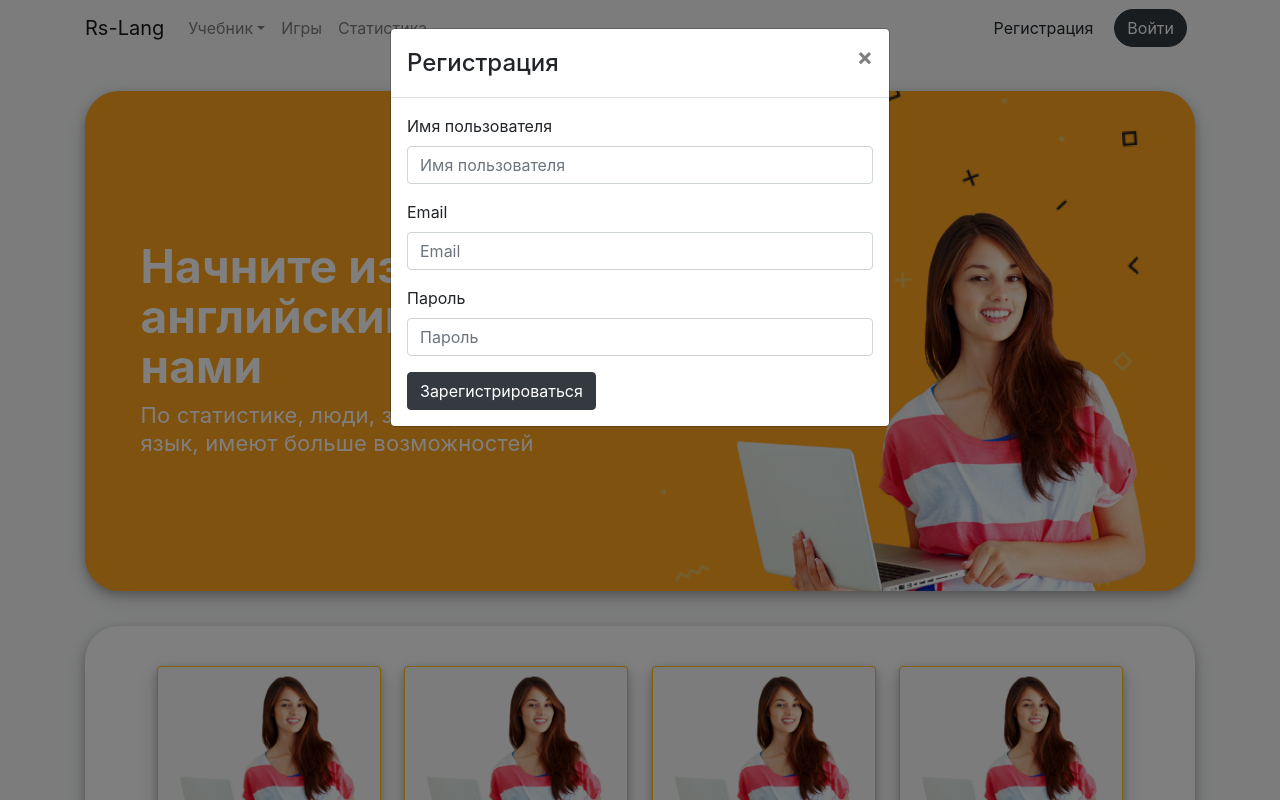
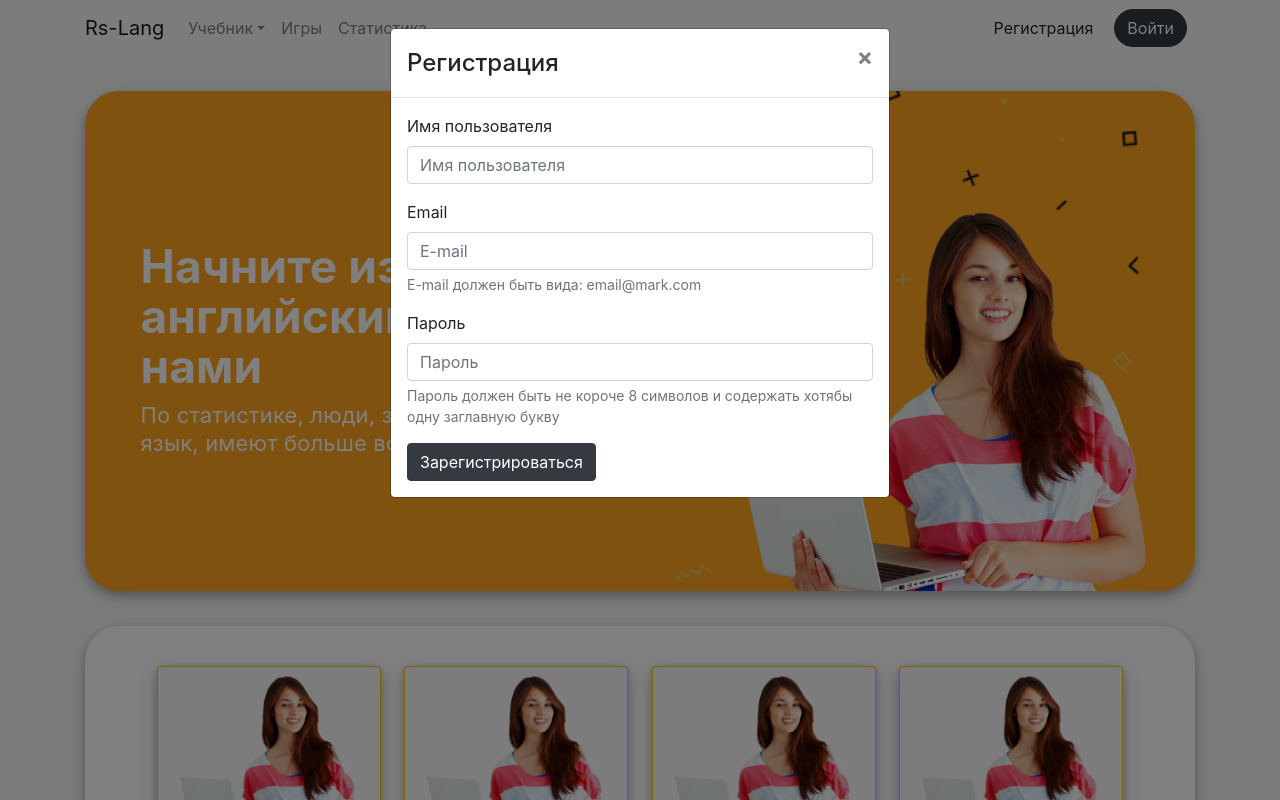
Before and after one commit to Donish99/rslang, a React (Create React App) app: page / in a window 1280 px wide. Both pictures are taken after a click on the button "Регистрация". Shown: the top 800 px of the page. Built offline with nearby package versions, Linux system fonts and the light colour scheme.

Commit message:
feat: implement register

```diff
--- a/src/Components/Header/Header.jsx
+++ b/src/Components/Header/Header.jsx
@@ -1,24 +1,29 @@
 import { Navbar, Nav, NavDropdown, Button, Container, Modal, Form } from 'react-bootstrap';
 import { useState } from 'react';
 import authService from "../../services/authService"
+import usersService from "../../services/usersService"
 import styles from './Header.module.scss'
 
 const Header = () => {
 
-    //Register
     const [showRegister, setShowRegister] = useState(false);
     const handleCloseRegister = () => setShowRegister(false);
     const handleShowRegister = () => setShowRegister(true);
 
-    //Log
     const [showLogIn, setShowLogIn] = useState(false);
     const handleCloseLogIn = () => setShowLogIn(false);
     const handleShowLogIn = () => setShowLogIn(true);
 
     const [email, setEmail] = useState('');
     const [password, setPassword] = useState('');
+    const [name, setName] = useState('');
 
     const [isLogged, setLogged] = useState(authService.getJwt())
+
+
+    const handleChangeName = (event) => {
+        setName(event.target.value);
+    }
 
     const handleChangeEmailLogIn = (event) => {
         setEmail(event.target.value);
@@ -26,6 +31,18 @@ const Header = () => {
 
     const handleChangePasswordLogIn = (event) => {
         setPassword(event.target.value);
+    }
+
+    async function handleSubmitRegister() {
+        const user = {
+            name: name,
+            email: email,
+            password: password,
+        }
+        await usersService.register(user);
+        await authService.login(user.email, user.password);
+        handleCloseRegister();
+        setLogged(authService.getJwt())
     }
 
     async function handleSubmitLogIn() {
@@ -42,8 +59,8 @@ const Header = () => {
     let buttonRegister;
     if (!isLogged) {
         buttonRegister = <Button variant="light" className="mr-2 rounded-pill" onClick={handleShowRegister}>
-        Регистрация
-    </Button>
+            Регистрация
+                        </Button>
     } else {
         buttonRegister = <></>;
     }
@@ -51,11 +68,11 @@ const Header = () => {
     let buttonLog;
     if (!isLogged) {
         buttonLog = <Button variant="dark" className="mr-2 rounded-pill" onClick={handleShowLogIn}>
-                        Войти
+            Войти
                     </Button>;
     } else {
         buttonLog = <Button variant="dark" className="mr-2 rounded-pill" onClick={handleLogOut}>
-                        Выйти
+            Выйти
                     </Button>;
     }
 
@@ -89,22 +106,40 @@ const Header = () => {
                     <Modal.Title>Регистрация</Modal.Title>
                 </Modal.Header>
                 <Modal.Body>
-                    <Form >
+                    <Form onSubmit={handleSubmitRegister}>
                         <Form.Group controlId="formBasicName">
                             <Form.Label>Имя пользователя</Form.Label>
-                            <Form.Control type="text" placeholder="Имя пользователя" />
+                            <Form.Control
+                                type="text"
+                                placeholder="Имя пользователя"
+                                value={name}
+                                onChange={handleChangeName}
+                            />
                         </Form.Group>
                         <Form.Group controlId="formBasicEmail">
                             <Form.Label>Email</Form.Label>
-                            <Form.Control type="email" placeholder="Email" />
+                            <Form.Control
+                                type="text"
+                                placeholder="E-mail"
+                                value={email}
+                                onChange={handleChangeEmailLogIn}
+                            />
+                            <Form.Text className="text-muted">
+                                E-mail должен быть вида: email@mark.com
+                            </Form.Text>
                         </Form.Group>
                         <Form.Group controlId="formBasicPassword">
                             <Form.Label>Пароль</Form.Label>
-                            <Form.Control type="password" placeholder="Пароль" />
+                            <Form.Control
+                                type="password"
+                                placeholder="Пароль"
+                                value={password}
+                                onChange={handleChangePasswordLogIn}
+                            />
+                            <Form.Text className="text-muted">
+                                Пароль должен быть не короче 8 символов и содержать хотябы одну заглавную букву
+                            </Form.Text>
                         </Form.Group>
-                        {/* <Form.Group controlId="formBasicCheckbox">
-                        <Form.Check type="checkbox" label="Запомнить меня" />
-                    </Form.Group> */}
                         <Button variant="dark" type="submit">
                             Зарегистрироваться
                         </Button>
@@ -136,9 +171,6 @@ const Header = () => {
                                 onChange={handleChangePasswordLogIn}
                             />
                         </Form.Group>
-                        {/* <Form.Group controlId="formBasicCheckbox">
-                        <Form.Check type="checkbox" label="Запомнить меня" />
-                    </Form.Group> */}
                         <Button variant="dark" type="submit">
                             Войти
                     </Button>
--- a/src/services/usersService.js
+++ b/src/services/usersService.js
@@ -8,8 +8,8 @@ const getIdUrl = (id) => `${apiEndpoint}/${id}`;
 const headers = {
   "Content-Type": "application/json",
 };
+
 function register(user) {
-  console.log(user);
   const data = {
     password: user.password,
     email: user.email,
@@ -17,6 +17,7 @@ function register(user) {
   };
   return axios.post(apiEndpoint, data, { headers: headers });
 }
+
 function getUser(id) {
   return http.get(getIdUrl(id));
 }
@@ -24,6 +25,7 @@ function getUser(id) {
 function deleteUser(id) {
   return http.delete(getIdUrl(id));
 }
+
 function updateUser(id, updatedUser) {
   return http.delete(getIdUrl(id), {
     email: updatedUser.email,
@@ -31,9 +33,11 @@ function updateUser(id, updatedUser) {
   });
 }
 
-export default {
+const usersService = {
   register,
   getUser,
   deleteUser,
   updateUser,
 };
+
+export default usersService;
```
